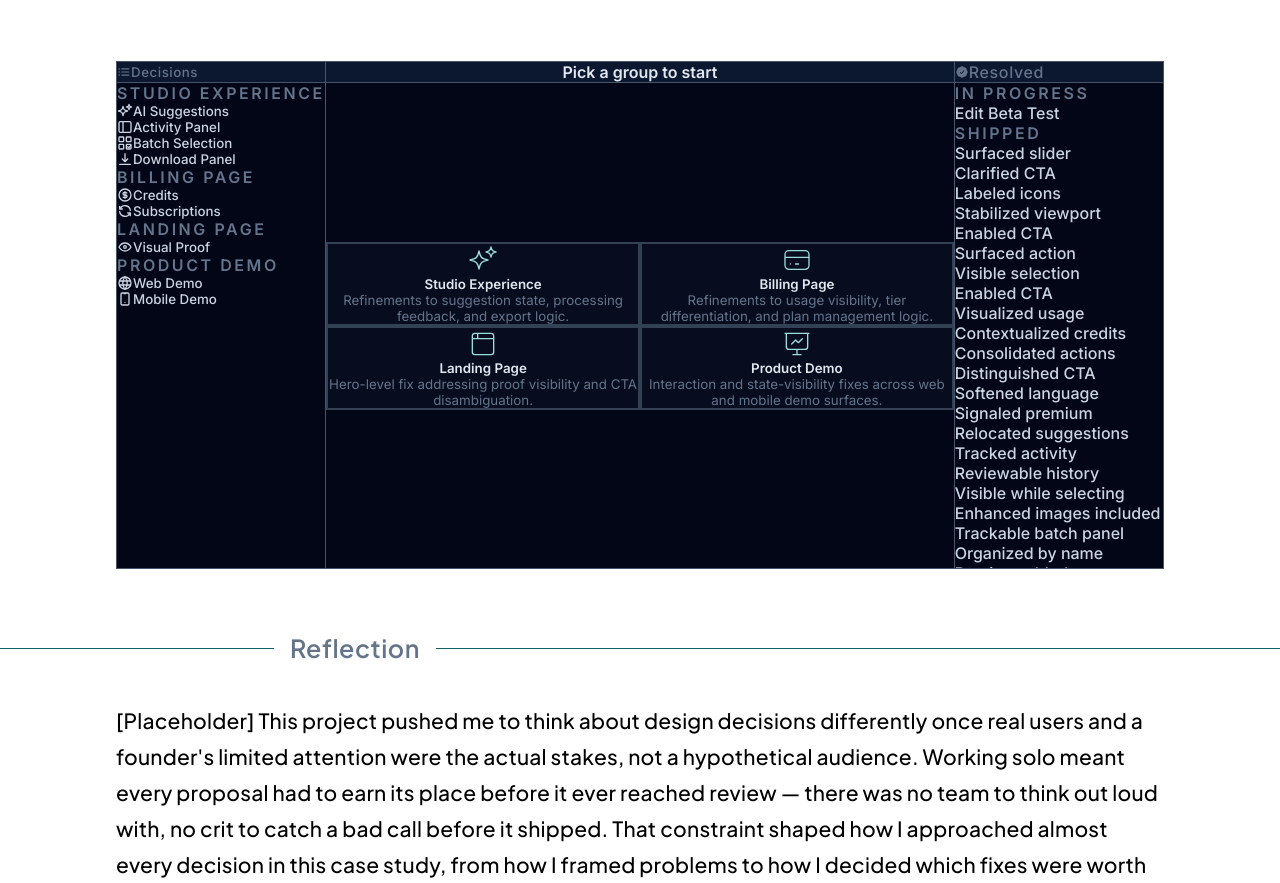
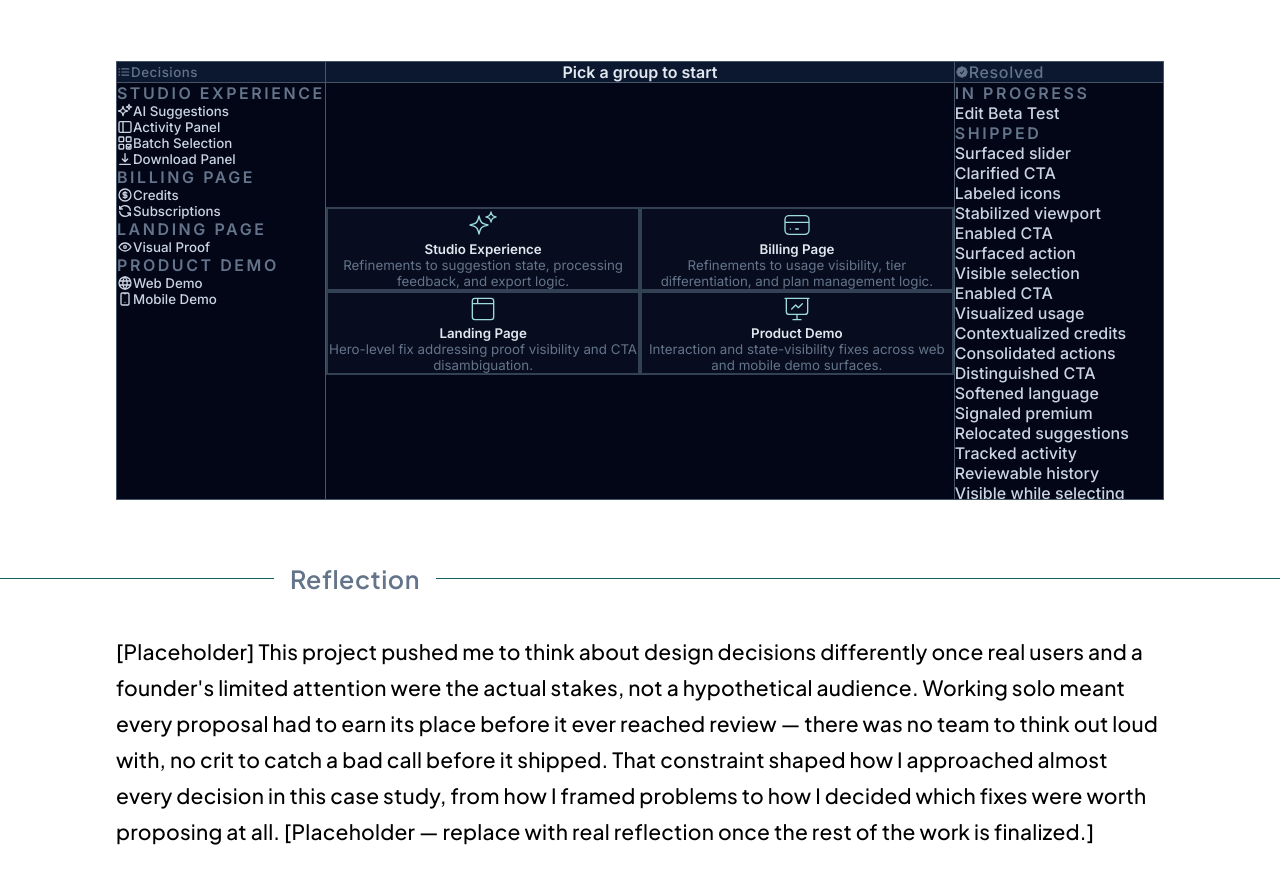
Before and after one commit to rishavux/pp-case-study, a plain HTML site: page index.html in a window 1280 px wide. Shown: the part 1382-2265 px from the top of the page. Drawn offline with Linux system fonts and the light colour scheme.

Commit message:
Reduce Key Decisions panel height now that images size proportionately
aspect-ratio 1208/560 -> 1208/480, ~14% shorter at the 1440px design
width, scaling proportionally at every width below that too.

```diff
--- a/style.css
+++ b/style.css
@@ -411,7 +411,7 @@ img, video {
   width: 100%;
   min-height: 0;
   /* width/height at the 1440px design width; scales height with width instead of pinning it */
-  aspect-ratio: 1208 / 560;
+  aspect-ratio: 1208 / 480;
 }
 
 .key-decisions-lower-panel {
```
